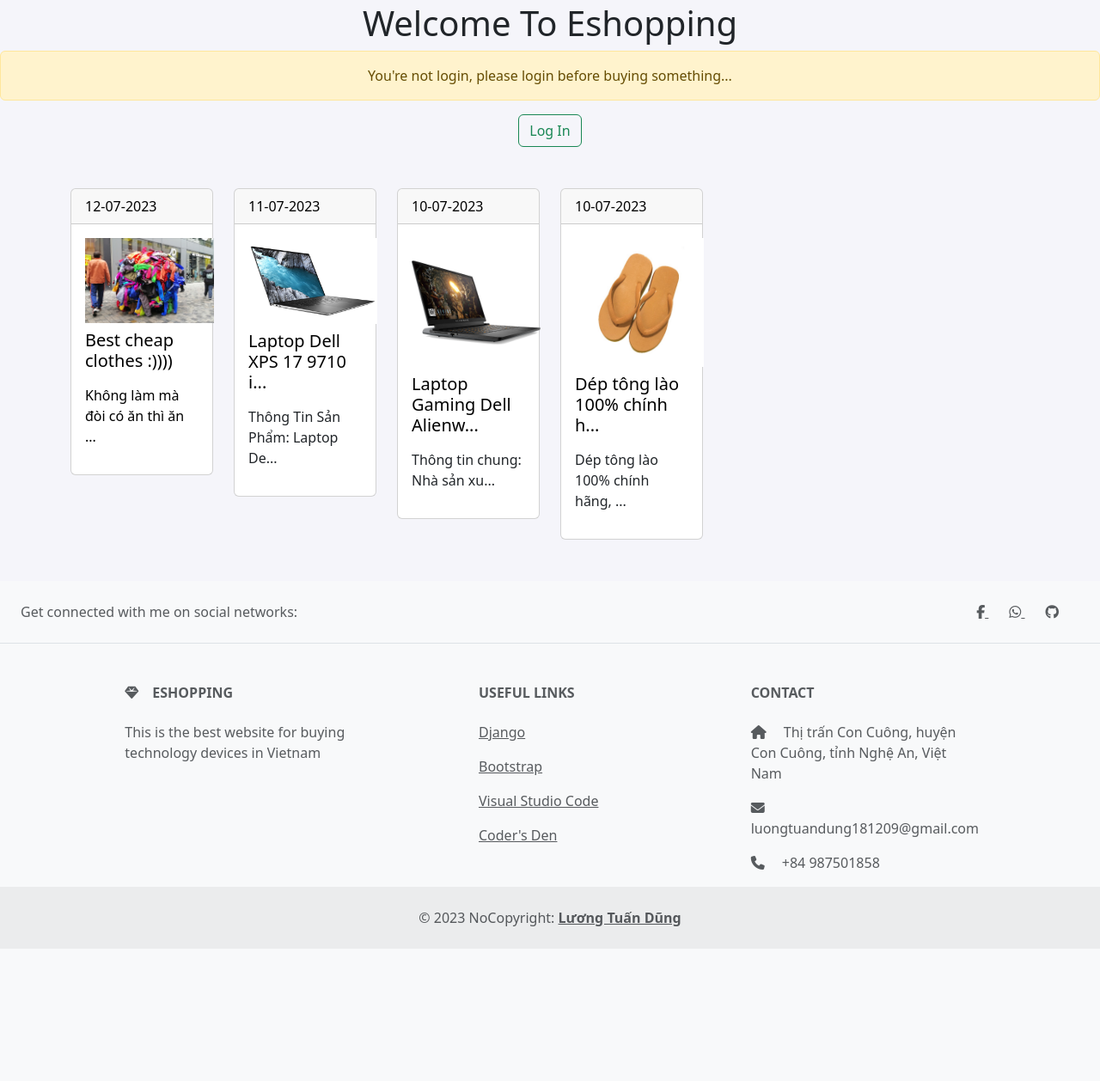
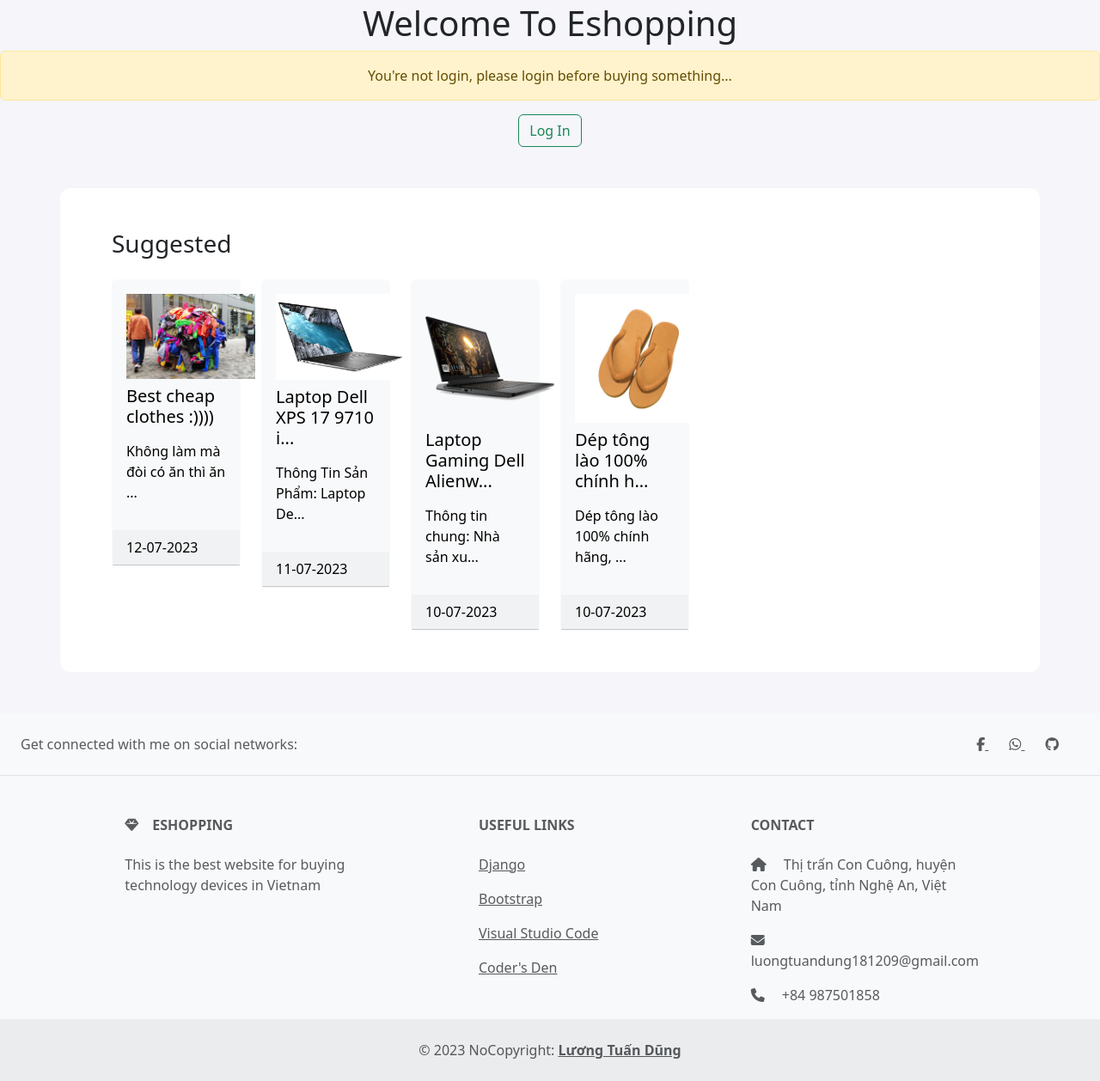
Before and after one commit to DungHandsome/Django_original_shopping_website, a Django app: page / in a window 1280 px wide. Shown: the part 133-1391 px from the top of the page at 86% size. Before the commit the page ends 1237 px from the top, so only its background shows below. Run offline with Django 4.2, Linux system fonts and the light colour scheme; data comes from the database, SQL or seed files in the repository; both versions use the stored data as it was after the commit; some libraries are stand-ins or nearby versions.

Commit message:
gygyggyg

```diff
--- a/templates/mall/mall.html
+++ b/templates/mall/mall.html
@@ -20,14 +20,13 @@
 </div>
 <div class="body">
     <div class="container">
-        <div class="row">
+        <div class="row pt-5 pb-5" style="background-color: #fff; border-radius: 12px; padding-left: 3rem; padding-right: 3rem;">
+            <h3 class="text-dark pb-3">Suggested</h3>
             {% for product in Products %}
             <div class="col-md-2">
                 <a href="{% url 'product' product.id %}" style="text-decoration: none; color: #000;">
-                    <div class="card">
-                        <div class="card-header">
-                            {{product.date|date:"d-m-Y"}}
-                        </div>
+                    <div class="card text-bg-light border-light">
+
                         <div class="card-body">
                             {% if product.image %}
                             <div class="text-center pb-2">
@@ -50,6 +49,9 @@
                               {% endif %}
                           </p>
                         </div>
+                        <div class="card-header">
+                            {{product.date|date:"d-m-Y"}}
+                        </div>
                       </div>
                 </a>
             </div>
```
Also changed, not shown: db.sqlite3, media/belgaimage-65921276.jpg (added).
